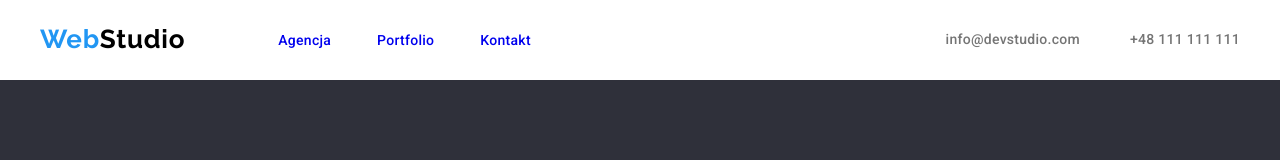
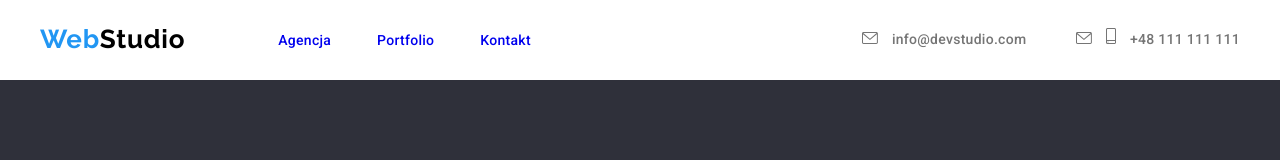
Before and after one commit to KingaMiko/goit-markup-hw-04, a plain HTML site: page index.html in a window 1280 px wide. Shown: the top 160 px of the page. Drawn offline with nearby package versions, Linux system fonts and the light colour scheme.

Commit message:
contact icons

```diff
--- a/css/styles.css
+++ b/css/styles.css
@@ -123,6 +123,24 @@ Dozwolone globalne resetowanie stylów w zadaniu 3
   font-weight: 500;
   line-height: 1.17;
   letter-spacing: 0.02em;
+}
+
+.icon-envelope {
+  width: 16px;
+  height: 12px;
+  margin-right: 10px;
+  fill: currentColor;
+}
+
+.icon-envelope:hover,
+.icon-envelope:focus,
+.icon-envelope:active {
+  fill: #2196f3;
+}
+.icon-smartphone {
+  width: 10px;
+  height: 16px;
+  margin-right: 10px;
 }
 
 /*HERO*/
--- a/index.html
+++ b/index.html
@@ -44,13 +44,22 @@
         </nav>
         <ul class="site-nav-contact">
           <li class="contact-nav">
-            <a href="mailto:info@devstudio.com" class="link contact-menu"
-              >info@devstudio.com</a
-            >
+            <a href="mailto:info@devstudio.com" class="link contact-menu">
+              <svg class="icon-envelope">
+                <use href="./images/icons/icons.svg#icon-envelope"></use>
+              </svg>
+              info@devstudio.com
+            </a>
           </li>
           <li class="contact-nav">
+            <svg class="icon-envelope">
+              <use href="./images/icons/icons.svg#icon-envelope"></use>
+            </svg>
             <a href="tel:+48111111111" class="link contact-menu"
-              >+48 111 111 111</a
+              ><svg class="icon-smartphone">
+                <use href="./images/icons/icons.svg#icon-smartphone"></use>
+              </svg>
+              +48 111 111 111</a
             >
           </li>
         </ul>
```
